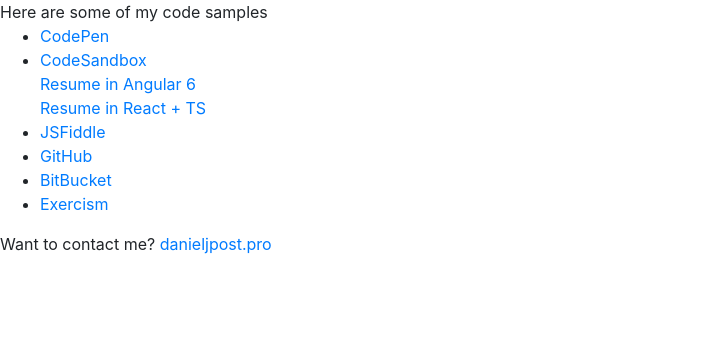
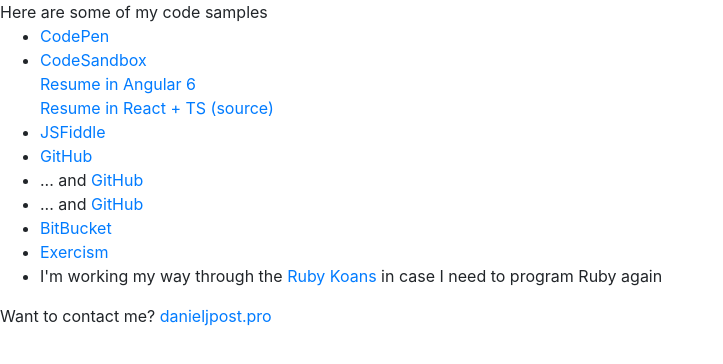
Before and after one commit to danieljpost-codes/danieljpost-codes.github.io, a plain HTML site: page index.html in a window 1280 px wide. Shown: the whole page, without its empty margins (0-723 px from the left). Drawn offline with nearby package versions, Linux system fonts and the light colour scheme.

Commit message:
20210216

```diff
--- a/index.html
+++ b/index.html
@@ -28,7 +28,7 @@
               >CodeSandbox</a
             >
             <div><a href="https://wmv68.csb.app/">Resume in Angular 6</a></div>
-            <div><a href="https://t489e.csb.app/">Resume in React + TS</a></div>
+            <div><a href="https://t489e.csb.app/">Resume in React + TS</a> <a href="https://codesandbox.io/s/github/danieljpost/codesandbox-resume">(source) </a></div>
           </header>
         </li>
         <li>
@@ -38,6 +38,12 @@
           <a href="https://github.com/danieljpost">GitHub</a>
         </li>
         <li>
+          ... and <a href="https://github.com/danieljpost-codes">GitHub</a>
+        </li>
+        <li>
+          ... and <a href="https://github.com/danieljpost-solutions">GitHub</a>
+        </li>
+        <li>
           <a
             href="https://bitbucket.org/account/user/omnifariousdev/projects/CS"
             >BitBucket</a
@@ -45,6 +51,9 @@
         </li>
         <li>
           <a href="https://exercism.io/profiles/danieljpost">Exercism</a>
+        </li>
+        <li>
+          I'm working my way through the <a href="https://github.com/danieljpost-codes/codesample-ruby-koans">Ruby Koans</a> in case I need to program Ruby again
         </li>
       </ul>
     </main>
```
